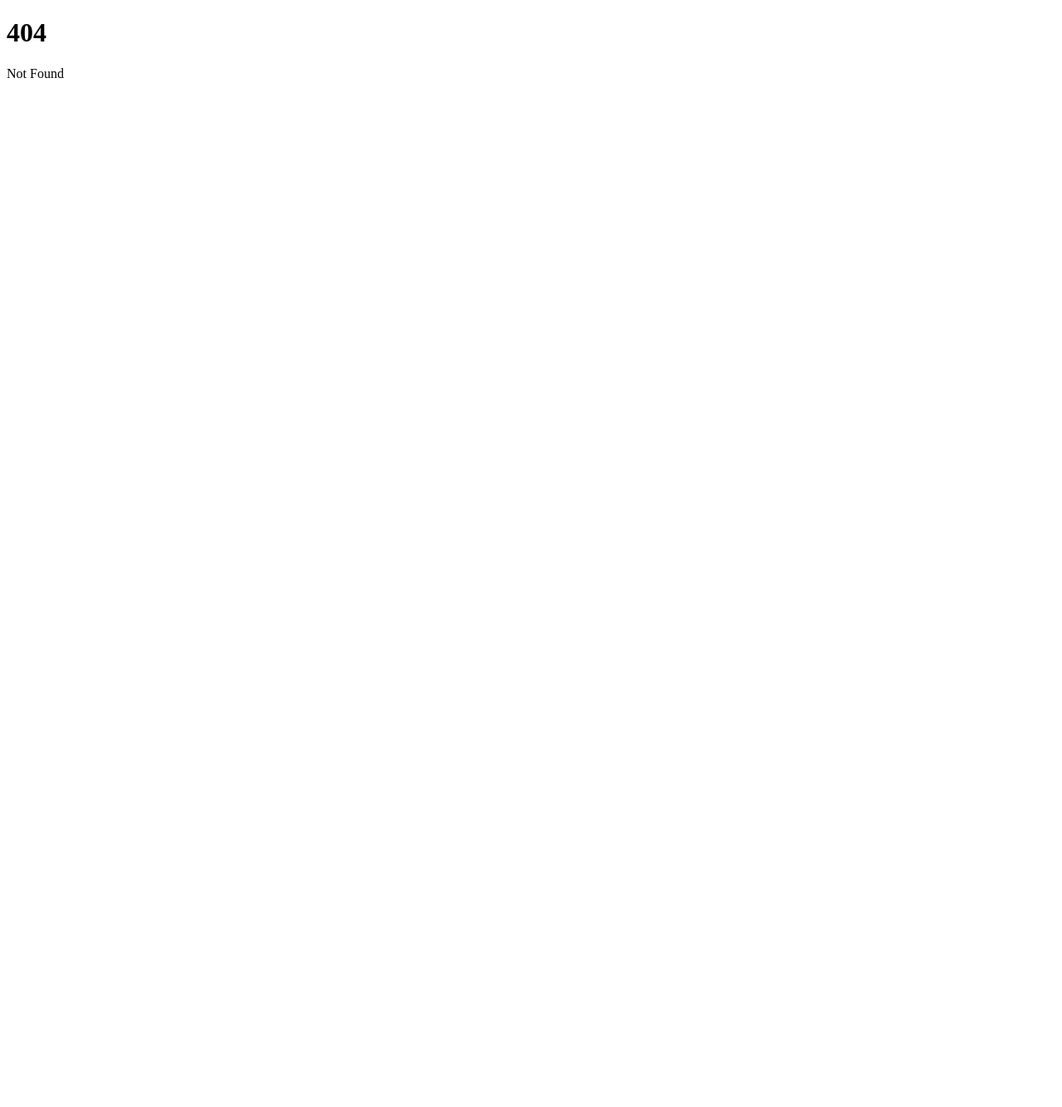
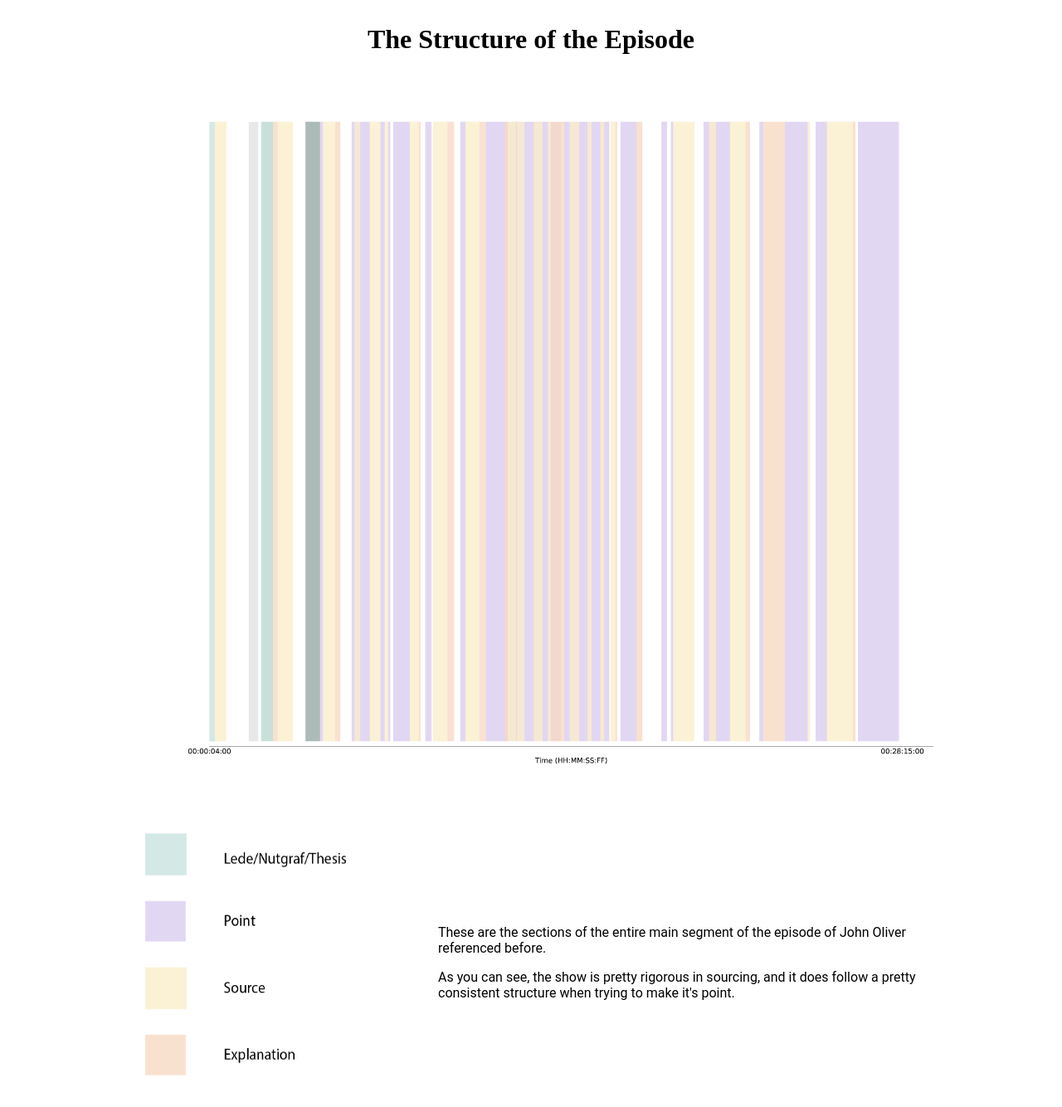
Before and after one commit to dlaiu/john-oliver-narrative, a SvelteKit app: page /story-structure in a window 1280 px wide. Before the commit this address had no page. Shown: the top 1334 px of the page at 83% size. Before the commit the page ends 800 px from the top, so only its background shows below. Built offline with nearby package versions, Linux system fonts and the light colour scheme.

Commit message:
completed?

```diff
--- a/src/routes/complete-segment/+page.svelte
+++ b/src/routes/complete-segment/+page.svelte
@@ -5,7 +5,7 @@
     onMount(() => {
       function handleKeyDown(event) {
         if (event.key === 'ArrowLeft') {
-          goto('/segment-structure'); // Navigate to the about page on right arrow press
+          goto('/structure-visual'); // Navigate to the about page on right arrow press
         }
 
         if (event.key === 'ArrowRight') {
@@ -21,35 +21,67 @@
 </script>
 
 <body>
-    <h1><span>Point</span> / <span> Source </span> / <span>Joke</span></h1>
+
+    <div class="title">
+        <h1><span class="point">Point</span> / <span class="source"> Source </span> / <span class="joke">Joke</span></h1>
+    </div>
 
     <div id="video">
         <video src="complete-segment.mp4" preload="auto" tabindex="0" playsinline controls></video>
     </div>
 
-    <p>lorem ipsum</p>
+    <div class="content">
+        <p>Here's a complete example of an entire subsegment in action.</p>
+
+    </div>
 
 </body>
 
 <style>
-    body {
+     body {
         display: flex;
         flex-direction: column;
         justify-content: center;
         align-items: center;
     }
 
+    .point {
+        background-color: #dbcdf0;
+    }
+
+    .source {
+        background-color: #faedcb;
+    }
+
+    .joke {
+        background-color: #f0d6db;
+    }
+
     #video {
         width: 80%;
         align-self: center;
+        margin: 20px;
     }
 
     video {
         object-fit: cover;
         width: 100%;
+        border-radius: 10px;
+        box-shadow: 0 0 20px 0 rgba(0, 0, 0, 0.2);
     }
 
     h1 {
         align-self: center;
     }
+
+    .content {
+        width: 640px;
+        align-self: center;
+        font-family: Roboto, sans-serif;
+    }
+
+    .title {
+        align-self: center;
+        font-family: Roboto, sans-serif;
+    }
 </style>
--- a/src/routes/lede/+page.svelte
+++ b/src/routes/lede/+page.svelte
@@ -21,13 +21,23 @@
 </script>
 
 <body>
-    <h1>Lede</h1>
+
+    <div class="title">
+        <h1>Lede</h1>
+    </div>
 
     <div id="video">
         <video src="JO_lede.mp4" preload="auto" tabindex="0" playsinline controls></video>
     </div>
 
-    <p>lorem ipsum</p>
+    <div class="content">
+        <p>For example, his episode always start out with "We're going to start with out main story tonight, which concers XYZ."</p>
+
+        <p>This functions as a very clear lede to signpost not only the topic of the story, but also to continue to capture the viewer's attention.</p>
+    </div>
+
+
+
 </body>
 
 <style>
@@ -41,14 +51,28 @@
     #video {
         width: 80%;
         align-self: center;
+        margin: 20px;
     }
 
     video {
         object-fit: cover;
         width: 100%;
+        border-radius: 10px;
     }
 
     h1 {
         align-self: center;
+        background-color: #c9e4de;
+    }
+
+    .content {
+        width: 640px;
+        align-self: center;
+        font-family: Roboto, sans-serif;
+    }
+
+    .title {
+        align-self: center;
+        font-family: Roboto, sans-serif;
     }
 </style>
--- a/src/routes/segment-structure/+page.svelte
+++ b/src/routes/segment-structure/+page.svelte
@@ -9,6 +9,7 @@
     let handleKeydown = (event) => {
       const chart = document.getElementById('chart');
       const [noJoke, jokes] = chart.children;
+      const para = document.getElementById('second');
 
       console.log(page)
       switch(event.keyCode) {
@@ -30,12 +31,13 @@
           case 39: // Right arrow key
             page += 1;
             if (page === 2) {
-              goto('/complete-segment');
+              goto('/structure-visual');
             console.log('next page')
               break;
             } else if (page === 1) {
               noJoke.classList.add('hidden');
               jokes.classList.remove('hidden');
+              para.classList.remove('hidden');
               break;
             }
         }
@@ -51,7 +53,6 @@
         };
     });
 </script>
-
     <div id='chart'>
         <div>
             <Ai2html name="segmentNoJoke" description="The Structure of a John Oliver Video" />
@@ -62,8 +63,33 @@
     </div>
 
 
+<div class="body">
+    <div class="content">
+        <p>This is the typical structure for a sub-segment of the episode.</p>
+
+        <p id="second" class="hidden">But what makes it different is that every subsegment tends to be punctuated with a joke.</p>
+    </div>
+</div>
+
+
+
+
 <style>
     .hidden {
       display: none;
     }
+
+
+    .content {
+        width: 640px;
+        align-self: center;
+        font-family: Roboto, sans-serif;
+    }
+
+    .body {
+        display: flex;
+        flex-direction: column;
+        justify-content: center;
+        align-items: center;
+    }
   </style>
--- a/src/routes/source/+page.svelte
+++ b/src/routes/source/+page.svelte
@@ -20,13 +20,19 @@
 </script>
 
 <body>
-    <h1>Source</h1>
+    <div class="title">
+        <h1>Source</h1>
+    </div>
 
     <div id="video">
-        <video src="JO_thesis.mp4" preload="auto" tabindex="0" playsinline controls></video>
+        <video src="JO_source-2.mp4" preload="auto" tabindex="0" playsinline controls></video>
     </div>
 
-    <p>lorem ipsum</p>
+    <div class="content">
+        <p>And the show very clearly attributes sources and information they are getting from which their arguments rest on.</p>
+
+        <p>Last Week Tonight often relies on secondary sources, but in this episode, they actually did their own investigation and provided their own source.</p>
+    </div>
 </body>
 
 <style>
@@ -40,14 +46,29 @@
     #video {
         width: 80%;
         align-self: center;
+        margin: 20px;
     }
 
     video {
         object-fit: cover;
         width: 100%;
+        border-radius: 10px;
+        box-shadow: 0 0 20px 0 rgba(0, 0, 0, 0.2);
     }
 
     h1 {
         align-self: center;
+        background-color: #99aaa6;
+    }
+
+    .content {
+        width: 640px;
+        align-self: center;
+        font-family: Roboto, sans-serif;
+    }
+
+    .title {
+        align-self: center;
+        font-family: Roboto, sans-serif;
     }
 </style>
--- /dev/null
+++ b/src/routes/story-structure/+page.svelte
@@ -0,0 +1,85 @@
+<script>
+    import { onMount } from 'svelte';
+    import { goto } from '$app/navigation';
+    import Ai2html from '$lib/Ai2html.svelte';
+
+    let page = 0;
+
+    // Function to handle key presses
+    let handleKeydown = (event) => {
+      switch(event.keyCode) {
+          case 37: // Left arrow key
+            goto('/');
+            break;
+          case 39: // Right arrow key
+            goto('/lede');
+            break;
+
+        }
+
+
+    }
+
+    // Setup event listener for keydown events
+    onMount(() => {
+        window.addEventListener('keydown', handleKeydown);
+        return () => {
+            window.removeEventListener('keydown', handleKeydown);
+        };
+    });
+
+</script>
+
+<body>
+    <div class="title">
+        <h1>The Structure of the Episode</h1>
+    </div>
+    <div id='chart'>
+        <div>
+          <Ai2html name="structureChart" description="The Structure of a John Oliver Video" />
+        </div>
+    </div>
+  <div class="row">
+    <div class="legend">
+      <img src="structure_legend.png" alt="Legend for the structure visual" height="400" width="400" />
+    </div>
+    <div class="content">
+        <p>These are the sections of the entire main segment of the episode of John Oliver referenced before.</p>
+
+        <p>As you can see, the show is pretty rigorous in sourcing, and it does follow a pretty consistent structure when trying to make it's point.</p>
+    </div>
+  </div>
+</body>
+
+
+
+<!-- <Scroller /> -->
+
+<style>
+    .row {
+    display: flex;
+    flex-direction: row;
+    justify-content: center;
+    align-items: center;
+    }
+
+    .content{
+    width: 50%;
+    font-family: 'Roboto', sans-serif;
+    }
+
+    h1 {
+        align-self: center;
+    }
+
+    .title {
+        display: flex;
+        flex-direction: column;
+        justify-content: center;
+        align-items: center;
+    }
+
+    .body{
+        font-family: 'Roboto', sans-serif;
+    }
+</style>
--- a/src/routes/structure-visual/+page.svelte
+++ b/src/routes/structure-visual/+page.svelte
@@ -8,36 +8,41 @@
 
     // Function to handle key presses
     let handleKeydown = (event) => {
-      const chart = document.getElementById('chart');
-      const [structure, jokes] = chart.children;
+      // const chart = document.getElementById('chart');
+      // const [structure, jokes] = chart.children;
 
-      console.log(page)
+      // console.log(chart)
+
+      // console.log(page)
       switch(event.keyCode) {
           case 37: // Left arrow key
-            page -= 1;
-
-            if (page === -1) {
-              goto('/');
-              break;
-            } else if (page === 1) {
-              structure.classList.add('hidden');
-              jokes.classList.remove('hidden');
-              break;
-            } else if (page === 0) {
-              structure.classList.remove('hidden');
-              jokes.classList.add('hidden');
-              break;
-            }
+            // page -= 1;
+            goto('/segment-structure');
+            break;
+            // if (page === -1) {
+            //   goto('/segment-structure');
+            //   break;
+            // } else if (page === 1) {
+            //   structure.classList.add('hidden');
+            //   jokes.classList.remove('hidden');
+            //   break;
+            // } else if (page === 0) {
+            //   structure.classList.remove('hidden');
+            //   jokes.classList.add('hidden');
+            //   break;
+            // }
           case 39: // Right arrow key
-            page += 1;
-            if (page >= 2) {
-              goto('/lede');
-              break;
-            } else if (page === 1) {
-              structure.classList.add('hidden');
-              jokes.classList.remove('hidden');
-              break;
-            }
+            goto('/complete-segment');
+            break;
+            // page += 1;
+            // if (page >= 2) {
+            //   goto('/lede');
+            //   break;
+            // } else if (page === 1) {
+            //   structure.classList.add('hidden');
+            //   jokes.classList.remove('hidden');
+            //   break;
+            // }
         }
 
 
@@ -54,13 +59,18 @@
 </script>
 
 <body>
-  <div id='chart'>
+  <Ai2html name="jokesCombined" description="The Structure of a John Oliver Video with jokes" />
+  <!-- <div id='chart'>
     <div>
       <Ai2html name="structureChart" description="The Structure of a John Oliver Video" />
     </div>
     <div class="hidden">
-      <Ai2html name="jokesCombined" description="The Structure of a John Oliver Video" />
+      <Ai2html name="jokesCombined" description="The Structure of a John Oliver Video with jokes" />
     </div>
+  </div> -->
+
+  <div class="body">
+    <p> And this structure is repeated throughout the episode, with jokes punctuated at the end of every sub-segment. </p>
   </div>
 </body>
 
@@ -73,7 +83,24 @@
     display: none;
   }
 
-  #chart {
-    max-height: 80vh;
+  /* #chart {
+    max-height: 60%;
+  } */
+
+
+  .content {
+        width: 640px;
+        align-self: center;
+        font-family: Roboto, sans-serif;
+    }
+
+  .body {
+      display: flex;
+      flex-direction: column;
+      justify-content: center;
+      align-items: center;
+      font-family: Roboto, sans-serif;
+
   }
+
 </style>
--- a/src/routes/thesis/+page.svelte
+++ b/src/routes/thesis/+page.svelte
@@ -21,13 +21,17 @@
 </script>
 
 <body>
-    <h1>Thesis</h1>
+    <div class="title">
+        <h1>Thesis</h1>
+    </div>
 
     <div id="video">
         <video src="JO_source.mp4" preload="auto" tabindex="0" playsinline controls></video>
     </div>
 
-    <p>lorem ipsum</p>
+    <div class="content">
+        <p>His videos always have a very clearly stated thesis, functionally making it like a video essay.</p>
+    </div>
 </body>
 
 <style>
@@ -41,14 +45,29 @@
     #video {
         width: 80%;
         align-self: center;
+        margin: 20px;
     }
 
     video {
         object-fit: cover;
         width: 100%;
+        border-radius: 10px;
+        box-shadow: 0 0 20px 0 rgba(0, 0, 0, 0.2);
     }
 
     h1 {
         align-self: center;
+        background-color: #99aaa6;
+    }
+
+    .content {
+        width: 640px;
+        align-self: center;
+        font-family: Roboto, sans-serif;
+    }
+
+    .title {
+        align-self: center;
+        font-family: Roboto, sans-serif;
     }
 </style>
```
Also changed, not shown: src/routes/+page.svelte (+10 -1 lines), static/structure_legend.png (renamed from static/jokes_and_structure_img.png). Lines whose indentation alone changed are shown as unchanged.
